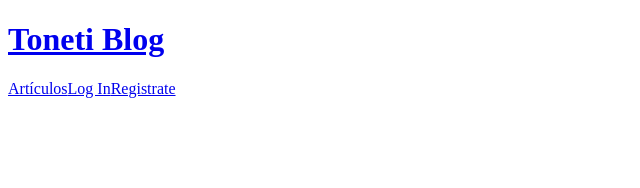
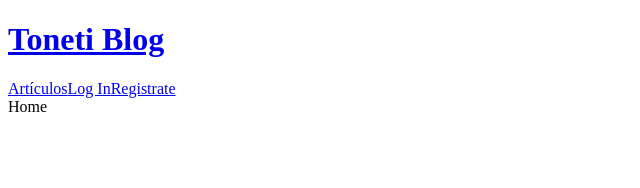
Before and after one commit to Ton3t/react-blog-client, a React (Create React App) app: page / in a window 1280 px wide. Shown: the top 188 px of the page, without its empty margins (0-640 px from the left). Built offline with nearby package versions, Linux system fonts and the light colour scheme.

Commit message:
home component

```diff
--- a/package.json
+++ b/package.json
@@ -6,6 +6,7 @@
     "@testing-library/jest-dom": "^5.17.0",
     "@testing-library/react": "^13.4.0",
     "@testing-library/user-event": "^13.5.0",
+    "axios": "^1.6.8",
     "react": "^18.2.0",
     "react-dom": "^18.2.0",
     "react-router-dom": "^6.22.3",
--- a/src/Router.js
+++ b/src/Router.js
@@ -1,12 +1,14 @@
 import React from 'react';
 import { BrowserRouter, Routes, Route } from 'react-router-dom';
 import Navbar from './components/misc/Navbar';
+import Home from './components/Home';
 
 function Router() {
   return (
     <BrowserRouter>
     <Navbar />
         <Routes>
+            <Route exact path='/' element={<Home />} />
             <Route path='/login'>Login</Route>
             <Route path='/register'>Register</Route>
         </Routes>
--- /dev/null
+++ b/src/components/Home.js
@@ -0,0 +1,9 @@
+import React from 'react';
+
+function Home() {
+  return (
+    <div className='home'>Home</div>
+  );
+}
+
+export default Home;
```
Also changed, not shown: 1 other file (tests, documents, lock files or other folders).
